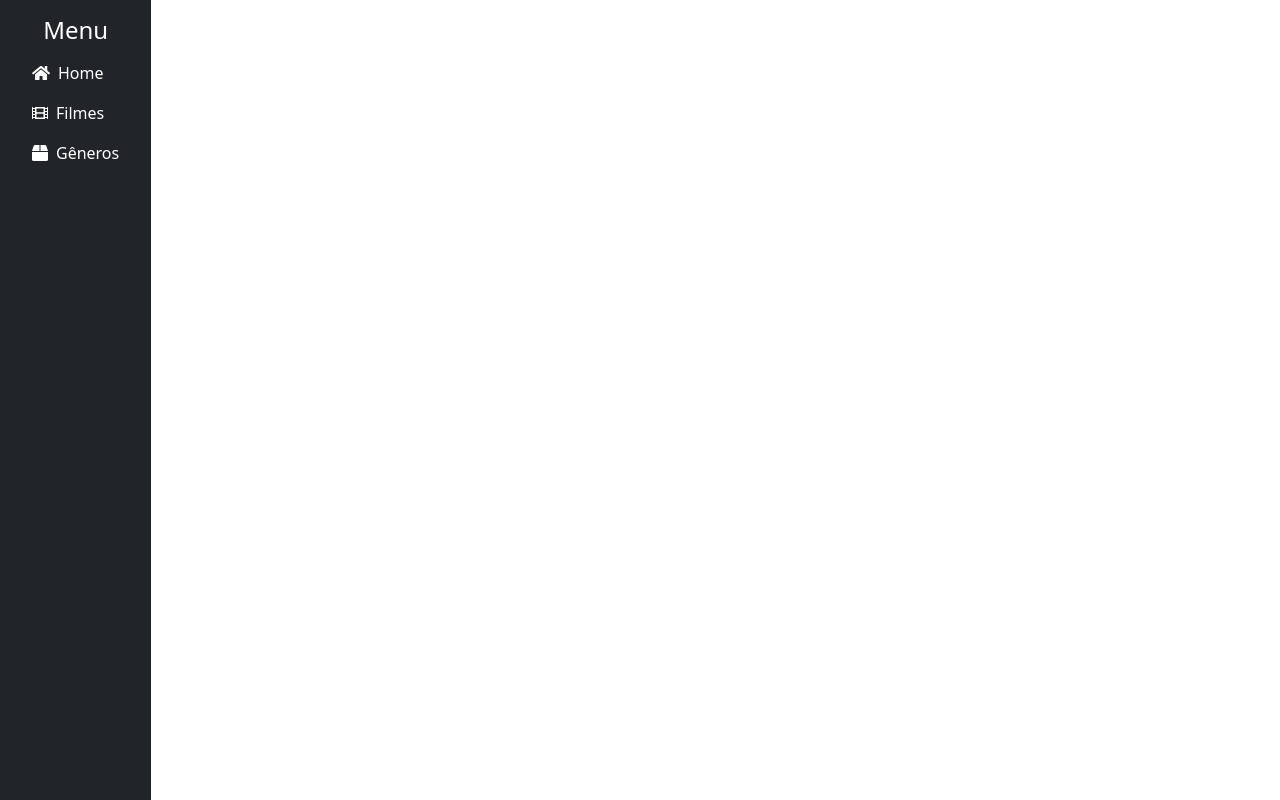
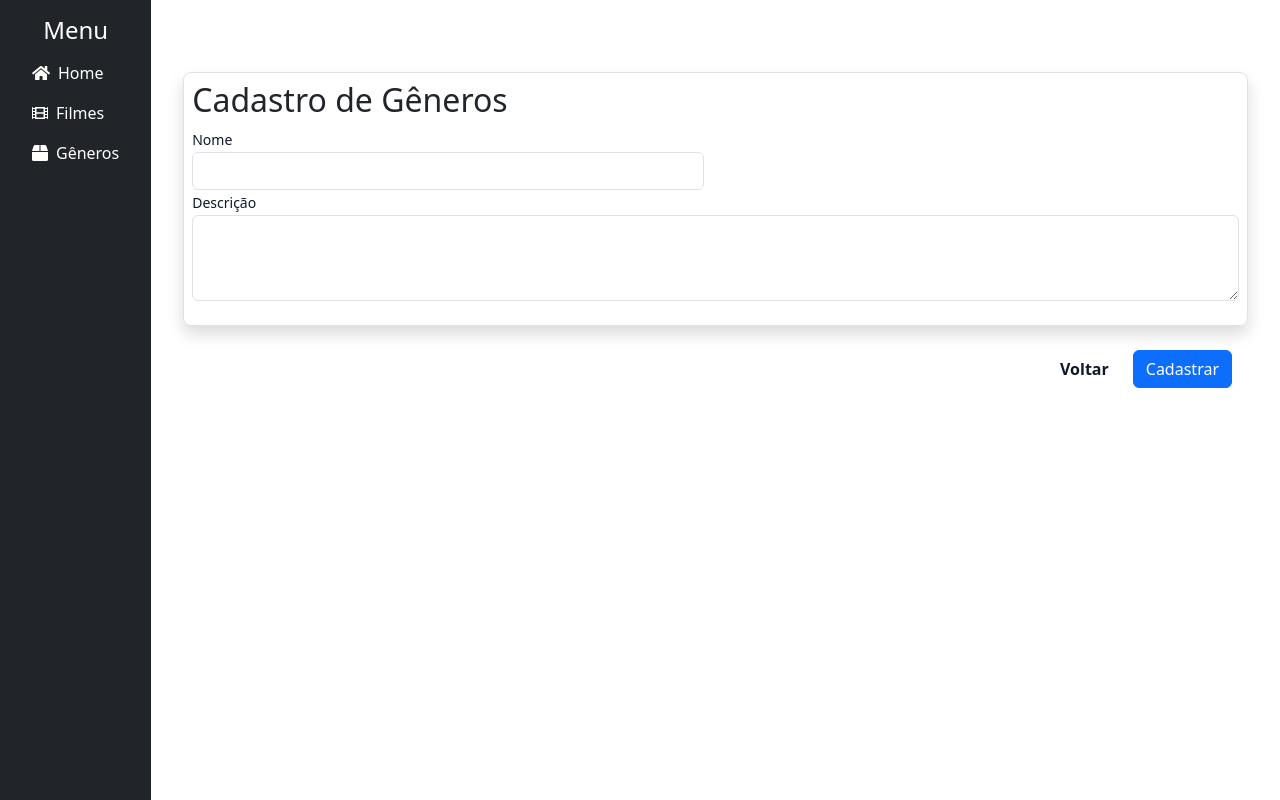
Before and after one commit to lucasnaguiar/cinetech-solutions, a Vue app in the folder front-end/: page /admin/generos/cadastro in a window 1280 px wide. Built offline with nearby package versions, Linux system fonts and the light colour scheme; sample sign-in values are in the browser's storage.

Commit message:
Cadastro e listagem de generos

```diff
--- a/front-end/src/router/index.ts
+++ b/front-end/src/router/index.ts
@@ -1,7 +1,9 @@
 import { createRouter, createWebHistory } from 'vue-router'
 import HomeView from '@/views/HomeView.vue'
 import MovieCreateView from '@/views/MovieCreateView.vue'
+import GenreCreateView from '@/views/GenreCreateView.vue'
 import MovieListView from "@/views/MovieListView.vue";
+import GenreListView from "@/views/GenreListView.vue";
 import LoginView from '@/views/LoginView.vue'
 const router = createRouter({
   history: createWebHistory(import.meta.env.BASE_URL),
@@ -21,17 +23,29 @@ const router = createRouter({
 
     },
     {
+      path: '/admin/generos/cadastro',
+      name: 'genre-create',
+      component: GenreCreateView,
+      meta: { requiresAuth: true },
+    },
+    {
       path: '/admin/filmes/cadastro/:id?',
       name: 'movie-form',
       component: MovieCreateView,
       meta: { requiresAuth: true },
 
     },
-
     {
       path: '/admin/filmes',
       name: 'movie-list',
       component: MovieListView,
+      meta: { requiresAuth: true },
+
+    },
+    {
+      path: '/admin/generos',
+      name: 'genre-list',
+      component: GenreListView,
       meta: { requiresAuth: true },
 
     },
--- /dev/null
+++ b/front-end/src/views/GenreCreateView.vue
@@ -0,0 +1,97 @@
+<template>
+  <div class="mt-5">
+    <div class="border border-1 p-2 rounded-3 shadow pb-4 mx-2">
+      <h2 class="text-base/7 font-semibold text-gray-900">
+        {{ isEditing ? 'Editar Gênero' : 'Cadastro de Gêneros' }}
+      </h2>
+
+      <div class="pm-2">
+        <div class="mt-10 row">
+          <div class="col-6">
+            <label for="title" class="block text-sm/6 font-medium text-gray-900">Nome</label>
+            <input type="text" id="title" v-model="genre.name" class="form-control" />
+          </div>
+
+          <div class="col-span-full">
+            <label for="description" class="block text-sm/6 font-medium text-gray-900">Descrição</label>
+            <textarea id="description" rows="3" v-model="genre.description" class="form-control"></textarea>
+          </div>
+        </div>
+      </div>
+    </div>
+
+    <div class="mt-6 flex items-center justify-end gap-x-6 mx-4">
+      <RouterLink to="/filmes">
+        <button type="button" class="text-sm/6 font-semibold text-gray-900">Voltar</button>
+      </RouterLink>
+      <button type="button" @click="saveGenre" class="btn btn-primary">
+        {{ isEditing ? 'Atualizar' : 'Cadastrar' }}
+      </button>
+    </div>
+  </div>
+</template>
+
+<script setup>
+import { api } from '@/axios.ts';
+import { ref, onMounted } from 'vue';
+import { useRouter, useRoute } from 'vue-router';
+import Swal from 'sweetalert2';
+
+const router = useRouter();
+const route = useRoute();
+const isEditing = ref(false);
+const genreId = ref(null);
+
+const genre = ref({
+  name: '',
+  description: '',
+});
+
+
+onMounted(() => {
+  // loadMovie();
+});
+
+const saveGenre = async () => {
+  const formData = new FormData();
+  formData.append('name', genre.value.name);
+  formData.append('description', genre.value.description);
+
+  try {
+    if (isEditing.value) {
+      await api.put(`/genres/${genreId.value}`, formData, {
+        headers: { 'Content-Type': 'multipart/form-data' }
+      });
+
+      Swal.fire({
+        icon: 'success',
+        title: 'Genero atualizado com sucesso!',
+        confirmButtonText: 'OK'
+      }).then(() => {
+        router.push('/filmes');
+      });
+
+    } else {
+      await api.post('/genres', formData, {
+        headers: { 'Content-Type': 'multipart/form-data' }
+      });
+
+      Swal.fire({
+        icon: 'success',
+        title: 'Genero cadastrado com sucesso!',
+        confirmButtonText: 'OK'
+      }).then(() => {
+        router.push('/filmes');
+      });
+    }
+
+  } catch (error) {
+    Swal.fire({
+      icon: 'error',
+      title: 'Erro!',
+      text: error.response?.data?.message || 'Ocorreu um erro ao salvar o filme.',
+      confirmButtonText: 'OK'
+    });
+  }
+};
+</script>
--- /dev/null
+++ b/front-end/src/views/GenreListView.vue
@@ -0,0 +1,79 @@
+<template>
+  <div class="d-flex justify-content-end mb-3">
+    <RouterLink :to="{ name: 'genre-create' }">
+      <button class="btn btn-primary">
+        <i class="fa fa-plus me-2"></i>Novo Genero
+      </button>
+    </RouterLink>
+  </div>
+
+  <div class="mt-5 rounded-3">
+    <table class="table table-responsive border border-1 shadow rounded-3 p-2">
+      <thead>
+        <tr>
+          <th scope="col" class="text-center">ID</th>
+          <th scope="col" class="text-center">Nome</th>
+          <th scope="col" class="text-center">Ações</th>
+        </tr>
+      </thead>
+      <tbody>
+        <tr v-for="(genre, index) in genres" :key="genre.id">
+          <td class="text-center">{{ genre.name }}</td>
+          <td class="text-center">
+            <RouterLink :to="`/admin/generos/cadastro/${genre.id}`" class="btn btn-warning btn-sm me-2">
+              <i class="fa fa-edit"></i>
+            </RouterLink>
+            <button @click="deleteGenre(genre.id)" class="btn btn-danger btn-sm">
+              <i class="fa fa-trash"></i>
+            </button>
+          </td>
+        </tr>
+      </tbody>
+    </table>
+  </div>
+</template>
+
+<script setup>
+import { api } from '@/axios.ts';
+import { ref, onMounted } from 'vue';
+import Swal from 'sweetalert2';
+
+const genres = ref([]);
+
+const getGenres = async () => {
+  try {
+    const response = await api.get('/genres');
+    genres.value = response.data;
+  } catch (error) {
+    console.error('Erro ao carregar os gêneros:', error);
+  }
+};
+
+const deleteGenre = async (id) => {
+  Swal.fire({
+    title: 'Tem certeza?',
+    text: 'Esta ação não pode ser desfeita!',
+    icon: 'warning',
+    showCancelButton: true,
+    confirmButtonColor: '#d33',
+    cancelButtonColor: '#3085d6',
+    confirmButtonText: 'Sim, excluir!',
+    cancelButtonText: 'Cancelar'
+  }).then(async (result) => {
+    if (result.isConfirmed) {
+      try {
+        await api.delete(`/genres/${id}`);
+        movies.value = movies.value.filter(genre => genre.id !== id);
+        Swal.fire('Excluído!', 'O genero foi removido com sucesso.', 'success');
+      } catch (error) {
+        Swal.fire('Erro!', 'Não foi possível excluir o genero.', 'error');
+        console.error('Erro ao excluir o genero:', error);
+      }
+    }
+  });
+};
+
+onMounted(() => {
+  getGenres()
+});
+</script>
--- a/front-end/src/views/HomeView.vue
+++ b/front-end/src/views/HomeView.vue
@@ -61,8 +61,6 @@
         :movie="selectedMovie"
         @close="closeModal"
     />
-
-<!--    <Pagination class="mb-4" :dados="movies"></Pagination>-->
   </div>
 
   <Footer></Footer>
@@ -73,7 +71,6 @@ import { ref, onMounted, watch } from 'vue';
 import Navbar from "@/layouts/navbar.vue";
 import Footer from "@/layouts/footer.vue";
 import { Modal } from 'bootstrap';
-import Pagination from "@/components/Pagination.vue";
 import MovieCard from "@/components/Movies/MovieCard.vue";
 import DetailsModal from "@/components/Movies/DetailsModal.vue";
 import { api } from "@/axios.ts";
```
